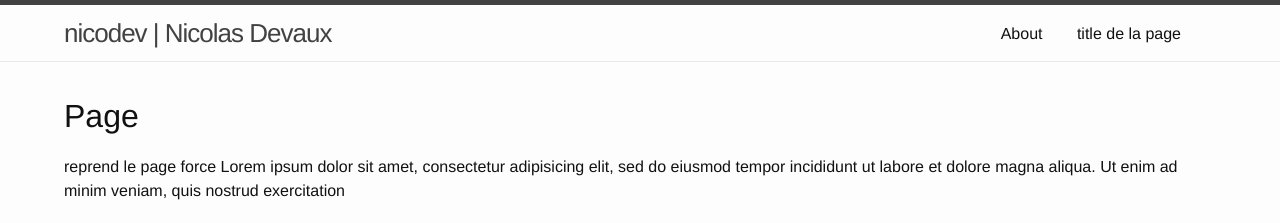
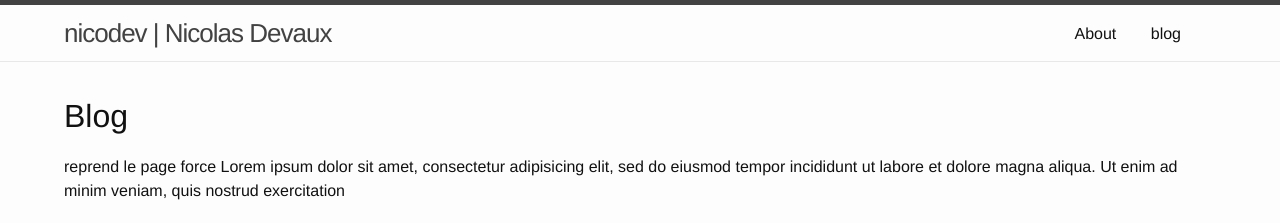
Before and after one commit to ndevaux/nicodev, a Jekyll site: the page built from page.md, in a window 1280 px wide. Shown: the top 223 px of the page. Built offline with Jekyll 4.4.1, drawn with Linux system fonts in a browser that asks for light colours.

Commit message:
change page.md

```diff
--- a/page.md
+++ b/page.md
@@ -1,11 +1,11 @@
 ---
 layout: default
-title: title de la page
+title: blog
 description: la metadescription
 permalink: /page/
 ---
 
-# Page
+# Blog
 
 reprend le page force Lorem ipsum dolor sit amet, consectetur adipisicing elit, sed do eiusmod
 tempor incididunt ut labore et dolore magna aliqua. Ut enim ad minim veniam,
```
